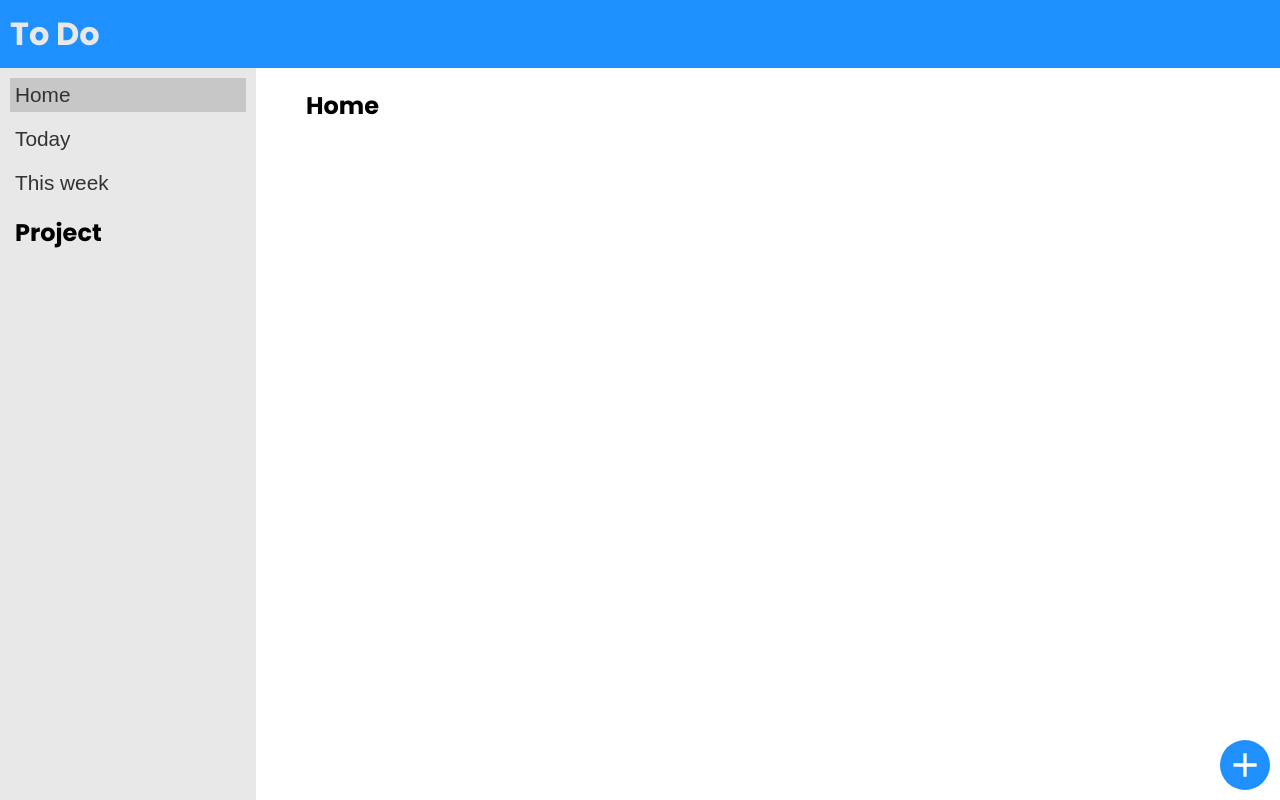
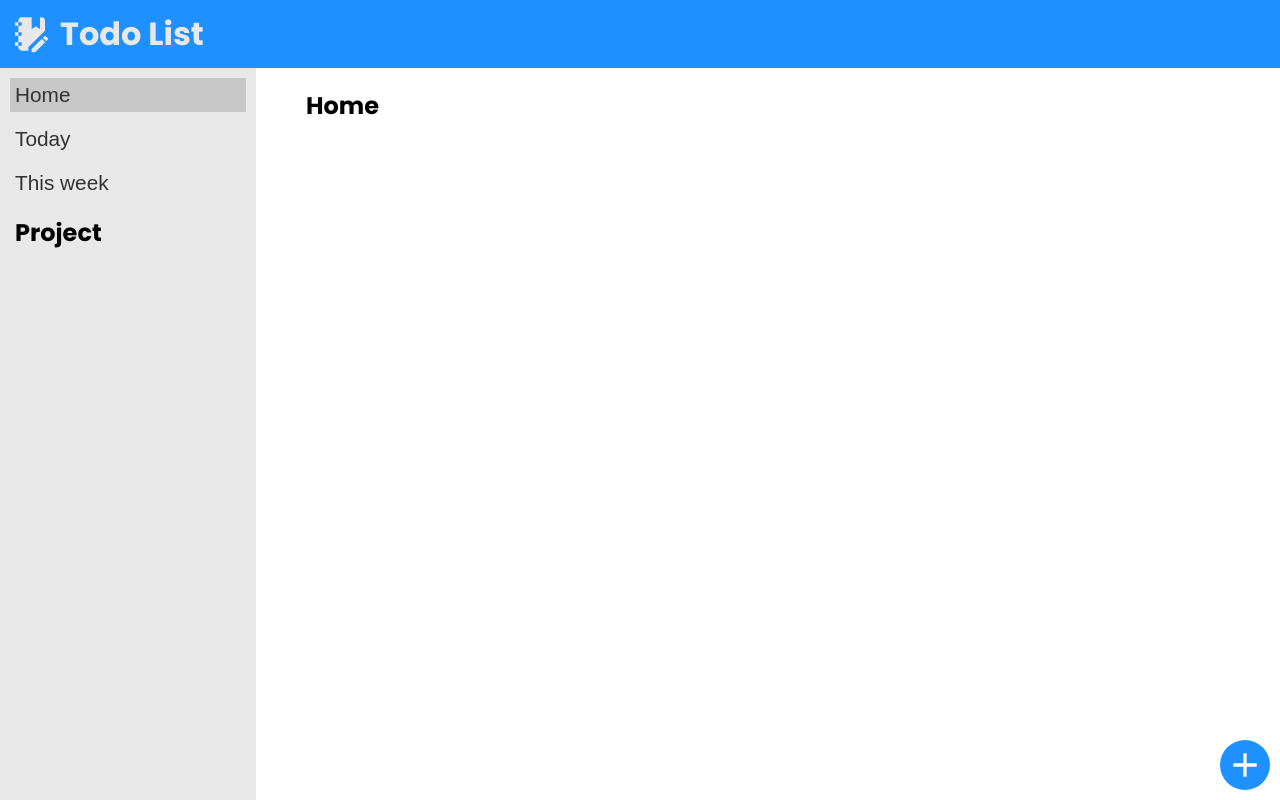
Before and after one commit to BigsizeJ/todo-list, a website built with webpack: page dist/index.html in a window 1280 px wide. Built offline with nearby package versions, Linux system fonts and the light colour scheme.

Commit message:
Initial dist subtree commit

```diff
--- a/dist/index.html
+++ b/dist/index.html
@@ -4,14 +4,15 @@
     <meta charset="UTF-8">
     <meta http-equiv="X-UA-Compatible" content="IE=edge">
     <meta name="viewport" content="width=device-width, initial-scale=1.0">
-    <title>Document</title>
+    <title>Todo List</title>
     <script src='bundle.js' defer></script>
-    <link rel="stylesheet" href="./styles/style.css"
+    <link rel="stylesheet" href="./styles/style.css">
+    <link rel="icon" href="./img/logo.svg" type="image/icon">
 </head>
 <body>
     <div class="container">
         <div class="header">
-            <h1 class="headerTitle">To Do</h1>
+            <h1 class="headerTitle"><img class="logo" src="./img/logo.svg">Todo List</h1>
             <label class="toggle-menu">
                 <span class="bar rotate"></span>
                 <span class="bar hide"></span>
--- a/dist/styles/style.css
+++ b/dist/styles/style.css
@@ -42,9 +42,16 @@ body {
   justify-content: space-between;
 }
 .container .header .headerTitle {
+  display: flex;
+  align-items: center;
+  gap: 10px;
   padding: 10px;
   color: #e8e8e8;
   font-family: PoppinsBold, sans-serif;
+}
+.container .header .headerTitle img {
+  filter: invert(100%) sepia(0%) saturate(194%) hue-rotate(55deg) brightness(112%) contrast(82%);
+  width: 40px;
 }
 .container .header .toggle-menu {
   margin-right: 10px;
--- a/dist/styles/style.scss
+++ b/dist/styles/style.scss
@@ -47,9 +47,16 @@ body {
         align-items: center;
         justify-content: space-between;
         .headerTitle {
+            display: flex;
+            align-items: center;
+            gap: 10px;
             padding: 10px;
             color: $PrimaryColor;
             font-family: PoppinsBold, sans-serif;
+            img {
+                filter: invert(100%) sepia(0%) saturate(194%) hue-rotate(55deg) brightness(112%) contrast(82%);
+                width: 40px;
+            }
         }
         .toggle-menu {
             margin-right: 10px;
```
Also changed, not shown: dist/img/2.svg (added), dist/img/logo.svg (added), 1 other file.
